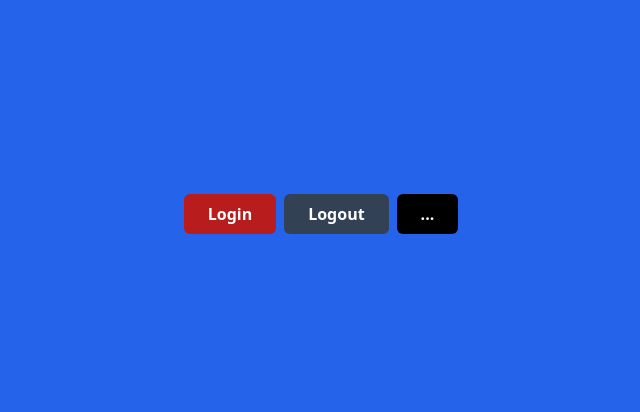
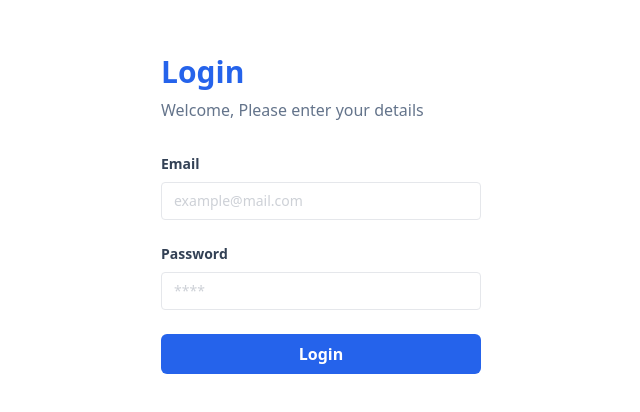
Before and after one commit to masngun/ract-vip-studio, a React (Vite) app: page / in a window 1280 px wide. Shown: the part 186-598 px from the top of the page, without its empty margins (319-959 px from the left). Built offline with nearby package versions, Linux system fonts and the light colour scheme.

Commit message:
contoh membuat form tanpa dipecah

```diff
--- a/src/App.jsx
+++ b/src/App.jsx
@@ -3,11 +3,42 @@
 
 function App() {
   return (
-    <div className="flex justify-center bg-blue-600 min-h-screen items-center">
-      <div className="flex gap-x-2">
-        <Button variant="bg-red-700">Login</Button>
-        <Button variant="bg-slate-700">Logout</Button>
-        <Button></Button>
+    <div className="flex justify-center min-h-screen items-center">
+      <div className="w-full max-w-xs">
+        <h1 className="text-3xl font-bold mb-2 text-blue-600">Login</h1>
+        <p className="font-medium text-slate-500 mb-8">
+          Welcome, Please enter your details
+        </p>
+        <form action="">
+          <div className="mb-6">
+            <label
+              htmlFor="email"
+              className="block text-slate-700 text-sm font-bold mb-2"
+            >
+              Email
+            </label>
+            <input
+              type="text"
+              className="text-sm border rounded w-full py-2 px-3 text-slate-700 placeholder:opacity-50"
+              placeholder="example@mail.com"
+            />
+          </div>
+
+          <div className="mb-6">
+            <label
+              htmlFor="password"
+              className="block text-slate-700 text-sm font-bold mb-2"
+            >
+              Password
+            </label>
+            <input
+              type="text"
+              className="text-sm border rounded w-full py-2 px-3 text-slate-700 placeholder:opacity-50"
+              placeholder="****"
+            />
+          </div>
+          <Button classname="bg-blue-600 w-full">Login</Button>
+        </form>
       </div>
     </div>
   );
--- a/src/components/Elements/Buttons/index.jsx
+++ b/src/components/Elements/Buttons/index.jsx
@@ -1,8 +1,8 @@
 const Button = (props) => {
-  const { children = "...", variant = "bg-black" } = props;
+  const { children = "...", classname = "bg-black" } = props;
   return (
     <button
-      className={`h-10 px-6 font-semibold rounded-md ${variant} text-white`}
+      className={`h-10 px-6 font-semibold rounded-md ${classname} text-white`}
       type="submit"
     >
       {children}
```
